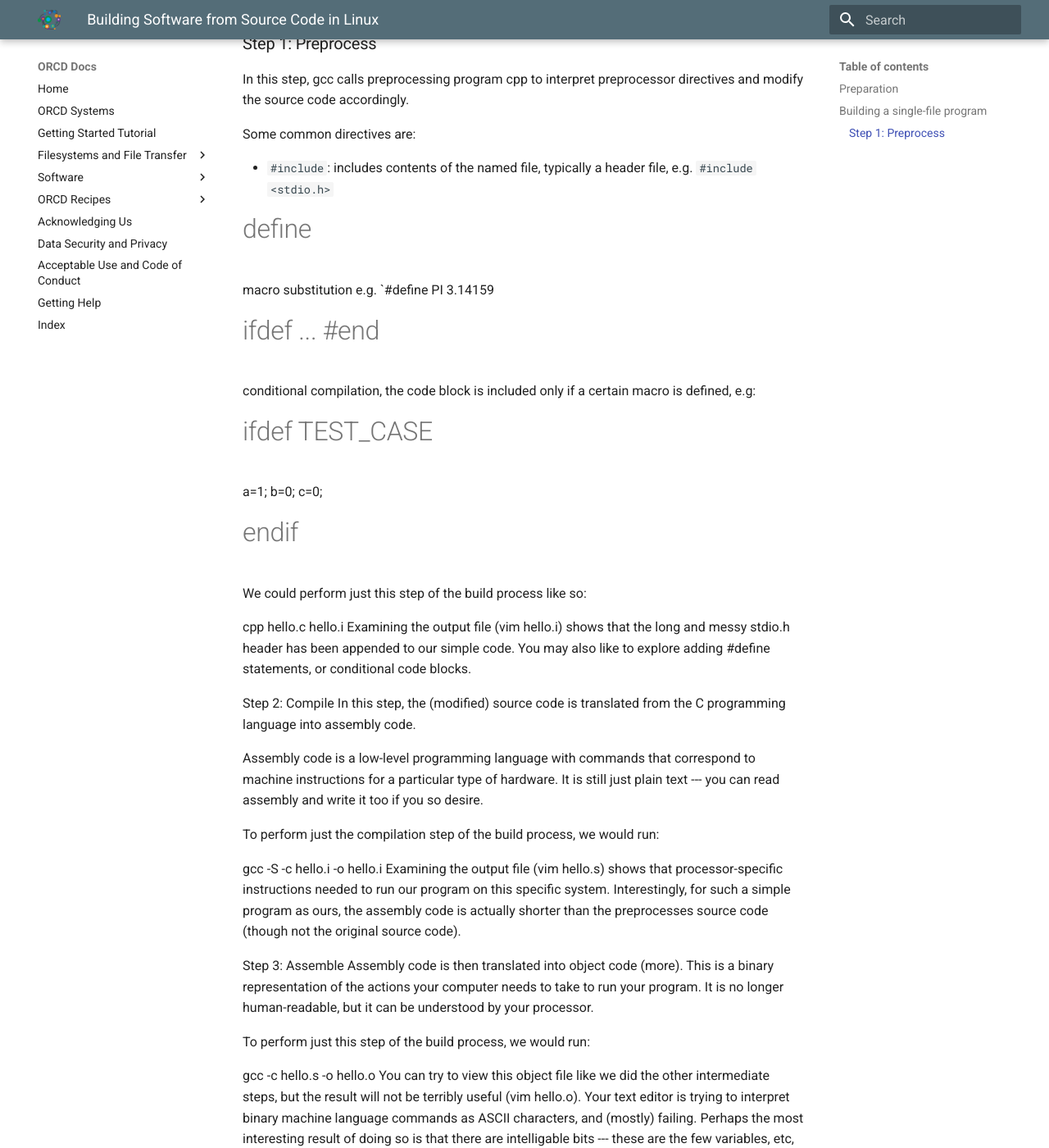
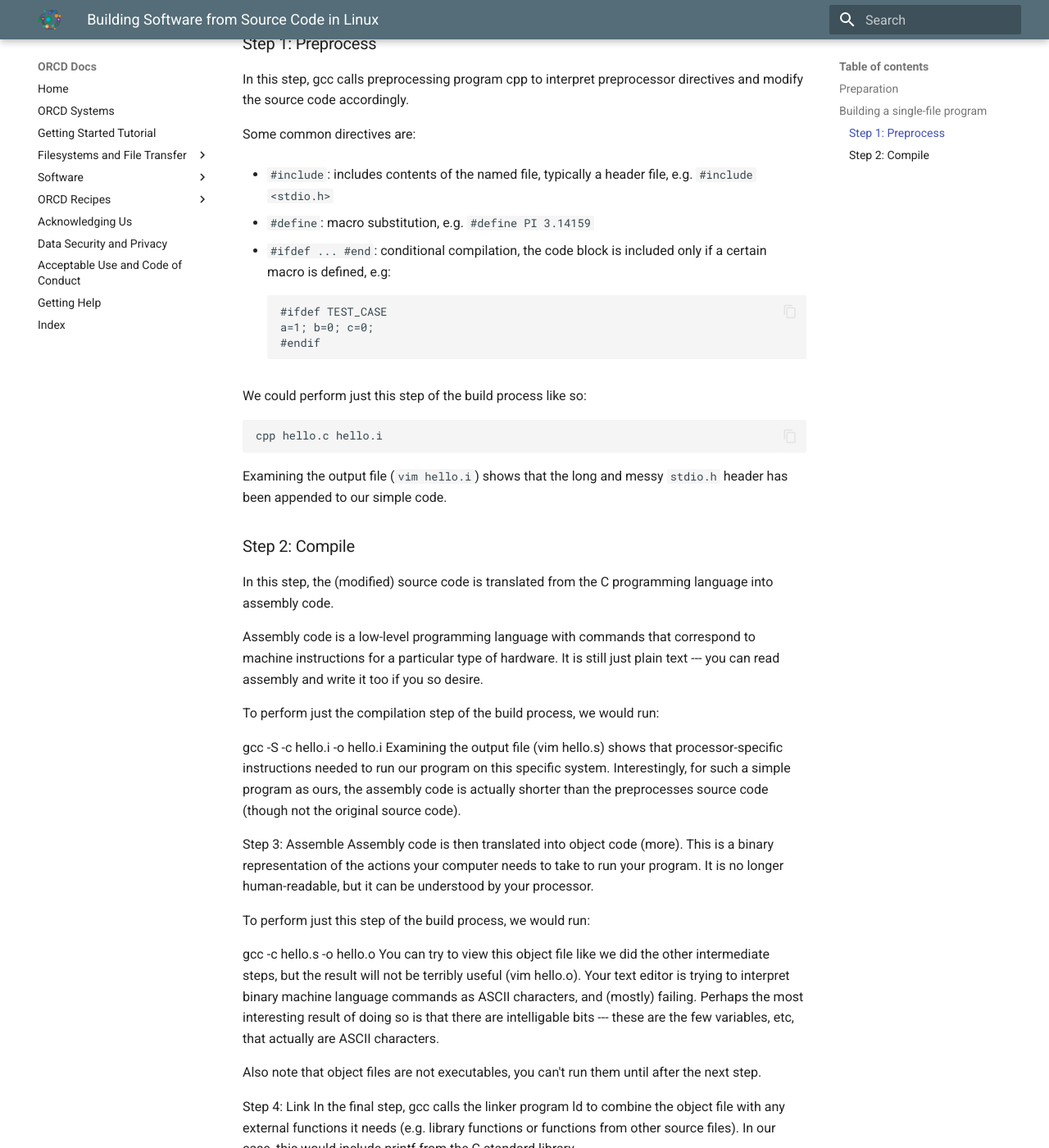
Before and after one commit to mit-orcd/orcd-docs-edit, an MkDocs documentation site: the page built from docs/software/compile.md, in a window 1280 px wide and 1400 px high, scrolled down 1106 px. Shown: the whole window at 82% size. Built offline with MkDocs 1.6.1 and Material for MkDocs 9.7.7, drawn with Linux system fonts in a browser that asks for light colours.

Commit message:
add compile

````diff
--- a/docs/software/compile.md
+++ b/docs/software/compile.md
@@ -54,21 +54,24 @@ Some common directives are:
 
 * `#include`: includes contents of the named file, typically a header file, e.g. `#include <stdio.h>`
 
-#define
-macro substitution
-e.g. `#define PI 3.14159
-#ifdef ... #end
-conditional compilation, the code block is included only if a certain macro is defined, e.g:
+* `#define`: macro substitution, e.g. `#define PI 3.14159`
 
+* `#ifdef ... #end`: conditional compilation, the code block is included only if a certain macro is defined, e.g:
+```
 #ifdef TEST_CASE
 a=1; b=0; c=0;
 #endif
+```
+
 We could perform just this step of the build process like so:
+```
+cpp hello.c hello.i
+```
 
-cpp hello.c hello.i
-Examining the output file (vim hello.i) shows that the long and messy stdio.h header has been appended to our simple code. You may also like to explore adding #define statements, or conditional code blocks.
+Examining the output file (`vim hello.i`) shows that the long and messy `stdio.h` header has been appended to our simple code.
 
-Step 2: Compile
+### Step 2: Compile
+
 In this step, the (modified) source code is translated from the C programming language into assembly code.
 
 Assembly code is a low-level programming language with commands that correspond to machine instructions for a particular type of hardware. It is still just plain text --- you can read assembly and write it too if you so desire.
````
